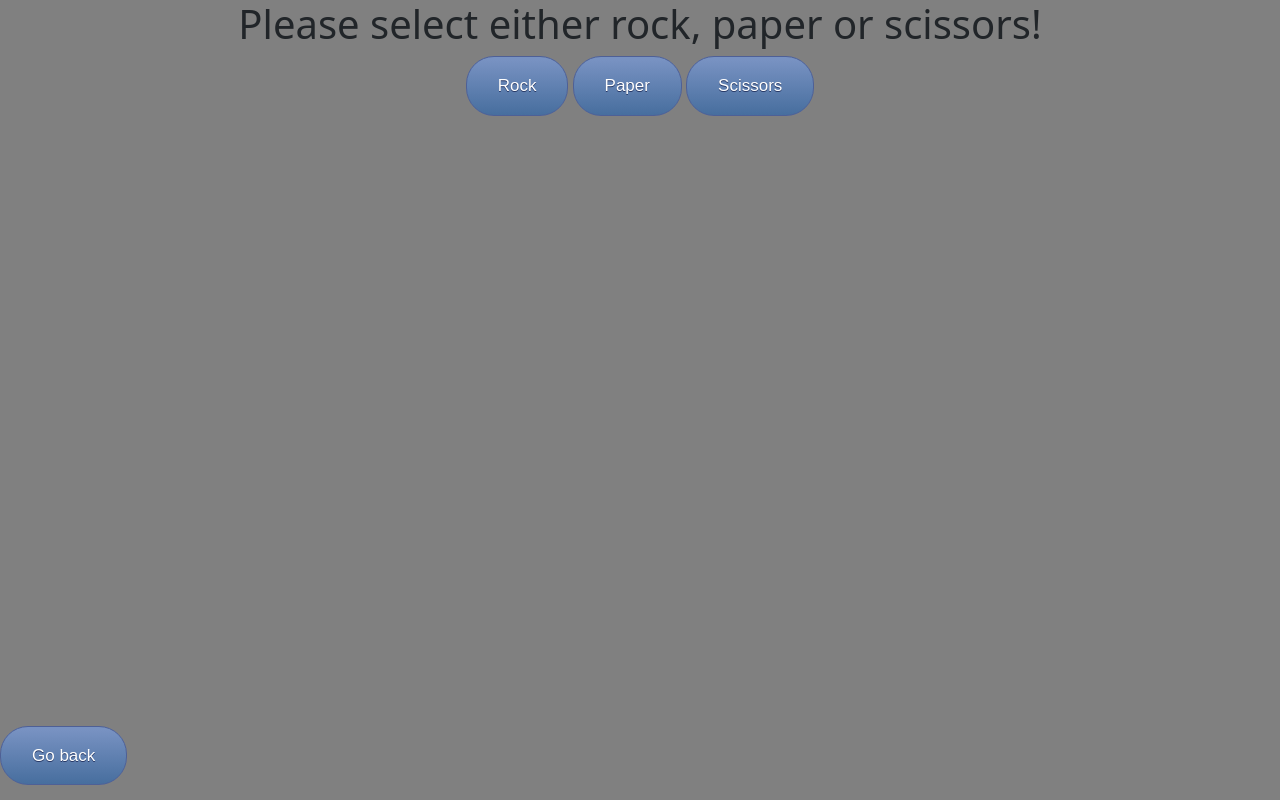
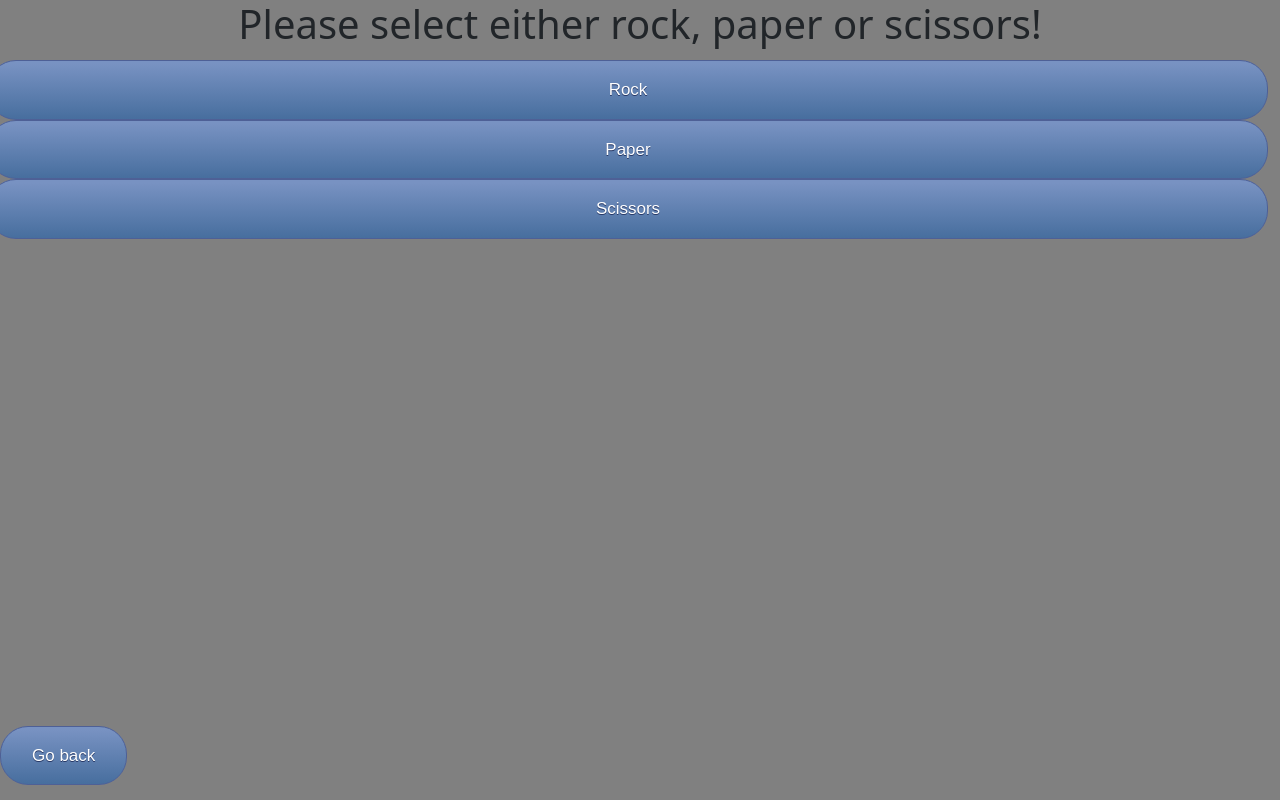
Before and after one commit to Exxonnnnnn/soundboard, a plain HTML site: page pages/rps.html in a window 1280 px wide. Drawn offline with nearby package versions, Linux system fonts and the light colour scheme.

Commit message:
Update rps.html

```diff
--- a/pages/rps.html
+++ b/pages/rps.html
@@ -16,7 +16,7 @@
 
 <body>
     <h1>Please select either rock, paper or scissors!</h1>
-    <div class="lol">
+    <div class="row">
         <button class="myButton" id="rock">Rock</button>
         <button class="myButton" id="paper">Paper</button>
         <button class="myButton" id="scissors">Scissors</button>
```
